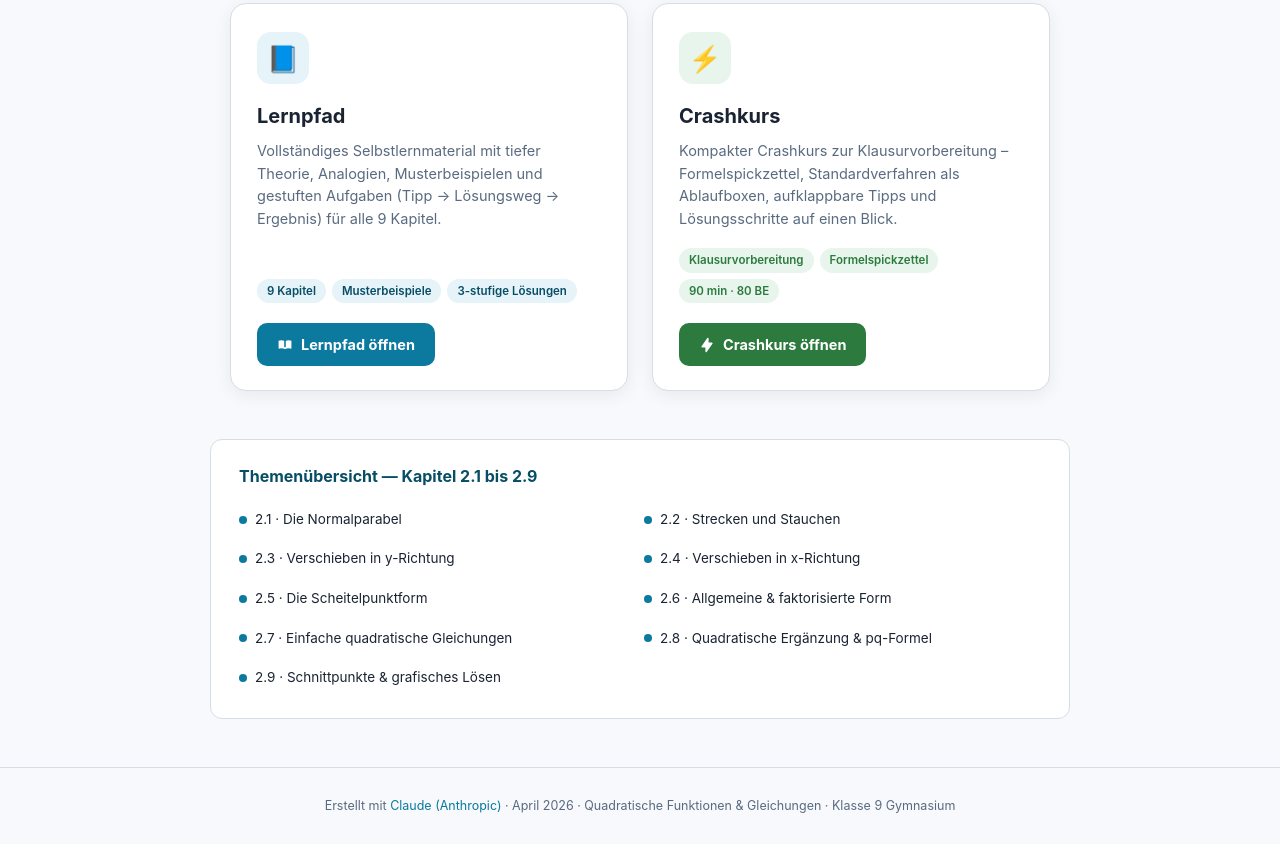
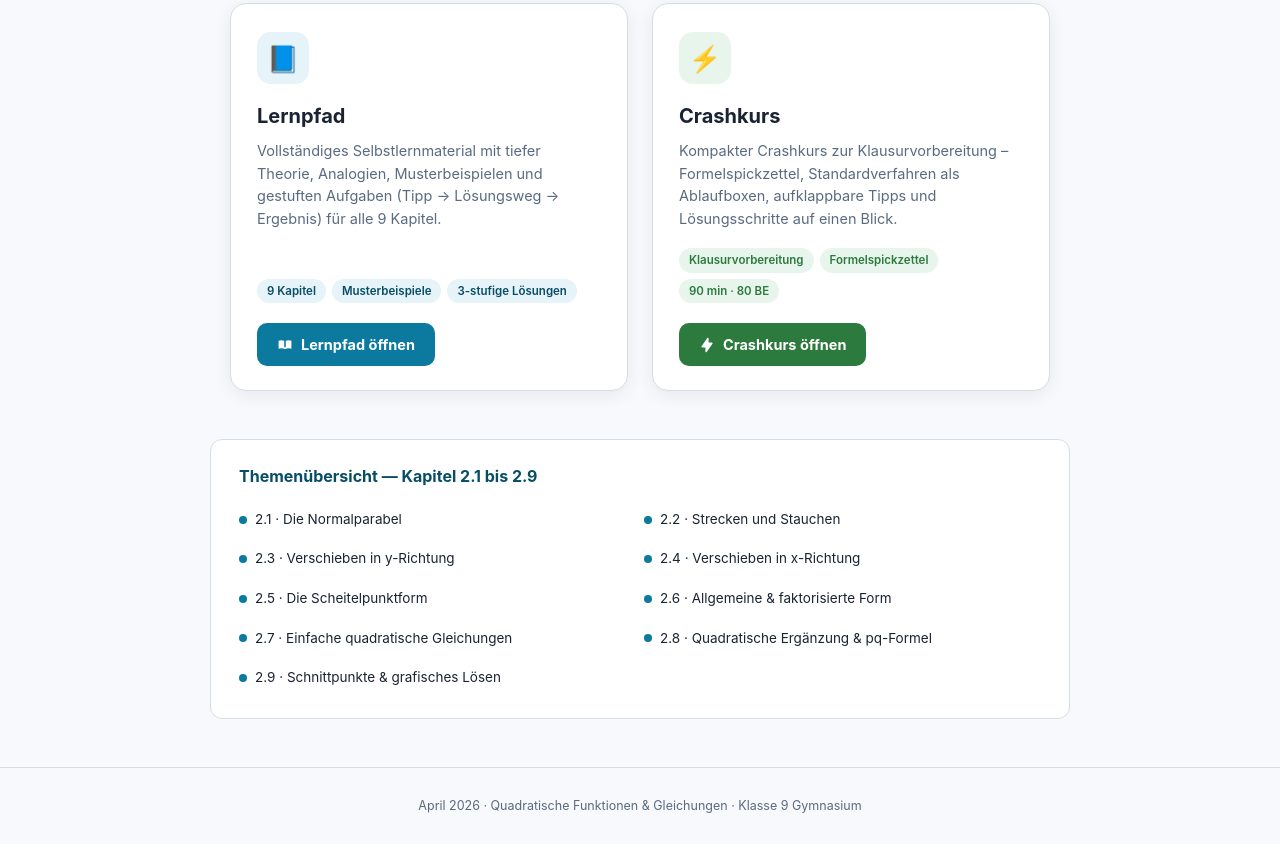
Before and after one commit to PhilippRohde/klasse09_quad_fkt, a plain HTML site: page index.html in a window 1280 px wide. Shown: the part 429-1273 px from the top of the page. Drawn offline with Linux system fonts and the light colour scheme.

Commit message:
Add files via upload

```diff
--- a/index.html
+++ b/index.html
@@ -173,8 +173,7 @@
 </div>
 
 <footer>
-  Erstellt mit <a href="https://claude.ai" target="_blank">Claude (Anthropic)</a> · April 2026 ·
-  Quadratische Funktionen &amp; Gleichungen · Klasse 9 Gymnasium
+  April 2026 · Quadratische Funktionen &amp; Gleichungen · Klasse 9 Gymnasium
 </footer>
 
 </body>
```
